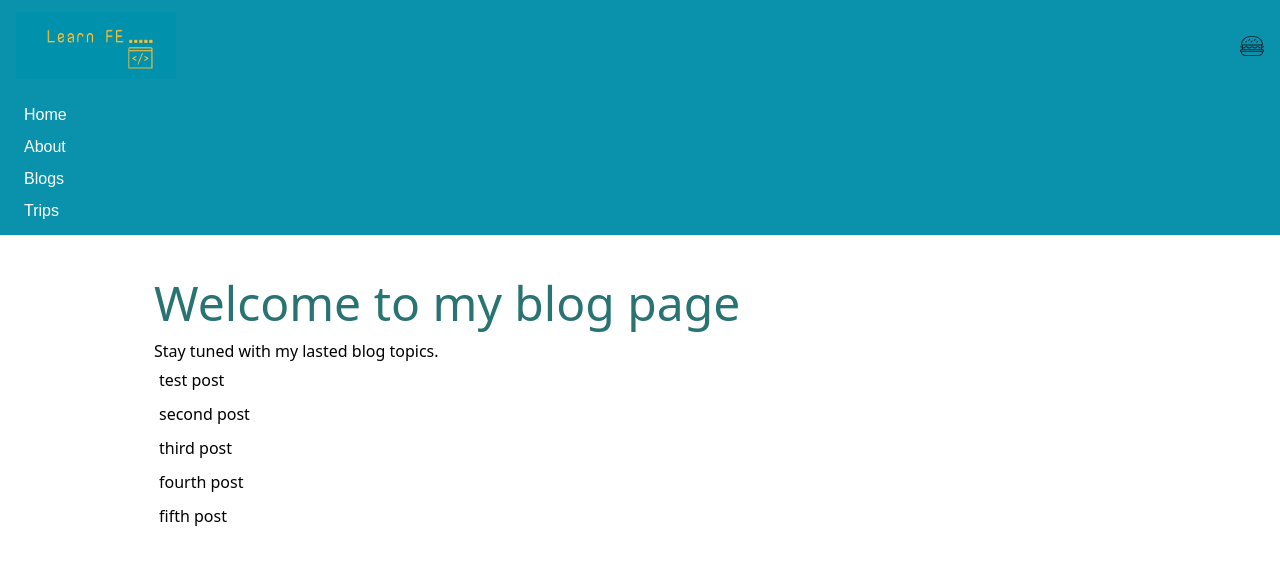
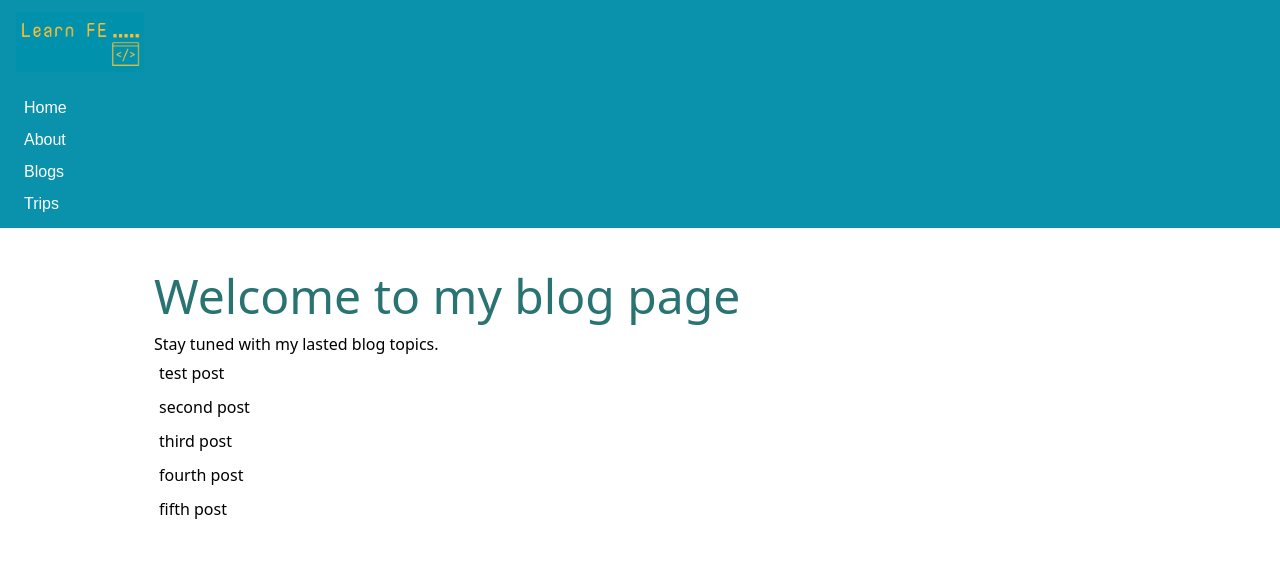
Before and after one commit to tesshuang/learn-next-app, a Next.js app: page /blogs in a window 1280 px wide. Shown: the top 564 px of the page. Built offline with nearby package versions, Linux system fonts and the light colour scheme; a web font is replaced by a local one.

Commit message:
Updated nav and logo

```diff
--- a/components/nav.js
+++ b/components/nav.js
@@ -2,18 +2,23 @@ import { useState } from 'react';
 import Link from 'next/link';
 
 const Nav = () => {
+  const [isOpen, setIsOpen] = useState(false);
+
   return (
     <header className="bg-teal">
       <div className="flex items-center justify-between px-4 py-3">
         <div>
-          <img className="w-40" src="/logo.png" alt="Learn FE Logo" />
+          <img className="w-32" src="/logo.png" alt="Learn FE Logo" />
         </div>
         <button
           type="button"
-          className="block text-gray-900 hover:text-gray-200"
+          className={`block hover:text-gray-200 md:hidden ${
+            isOpen ? 'text-gray-200' : 'text-gray-900'
+          }`}
+          onClick={() => setIsOpen(() => !isOpen)}
         >
           <svg
-            className="h-6 w-6 fill-current"
+            className="h-8 w-8 fill-current"
             xmlns="http://www.w3.org/2000/svg"
             viewBox="0 0 512 512"
           >
@@ -22,7 +27,7 @@ const Nav = () => {
           </svg>
         </button>
       </div>
-      <nav className="px-4 py-2">
+      <nav className={`px-4 py-2 md:block ${isOpen ? 'block' : 'hidden'}`}>
         <ul>
           <li>
             <Link href="/">
```
Also changed, not shown: public/logo.png.
